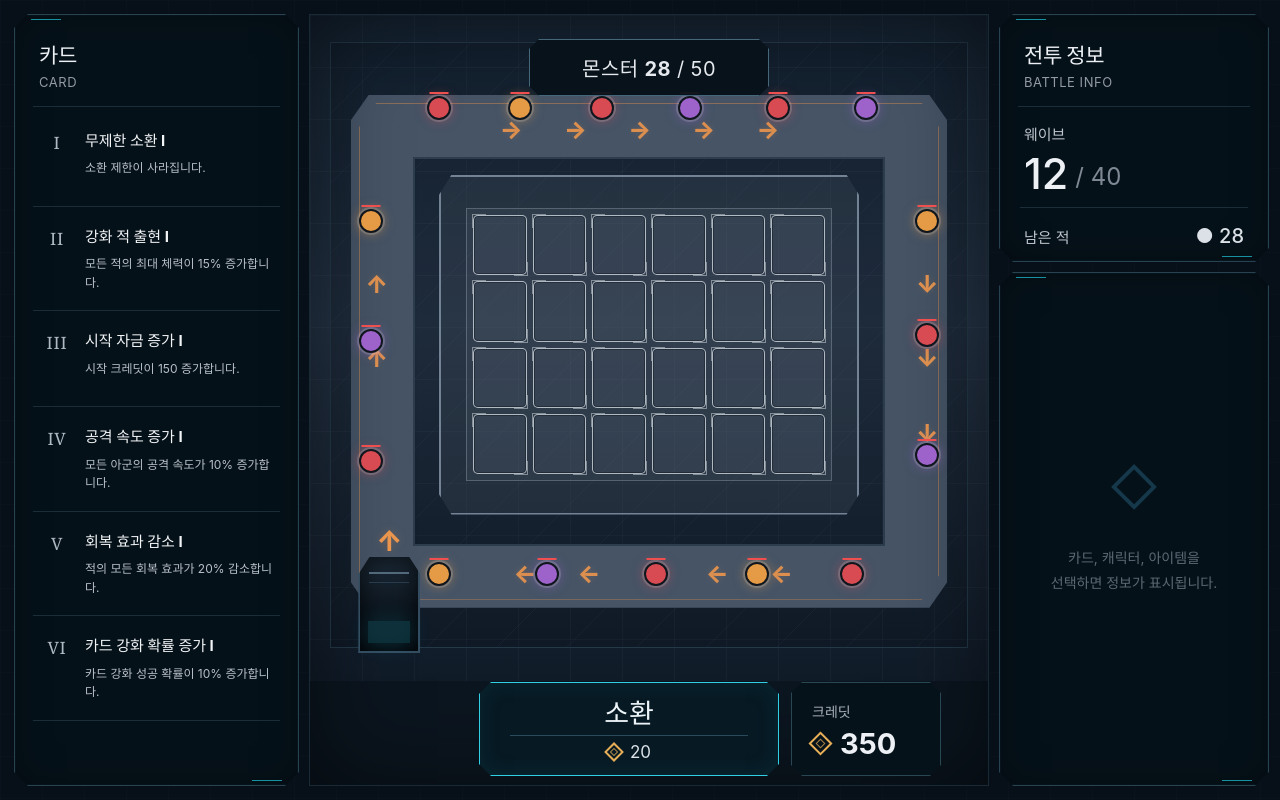
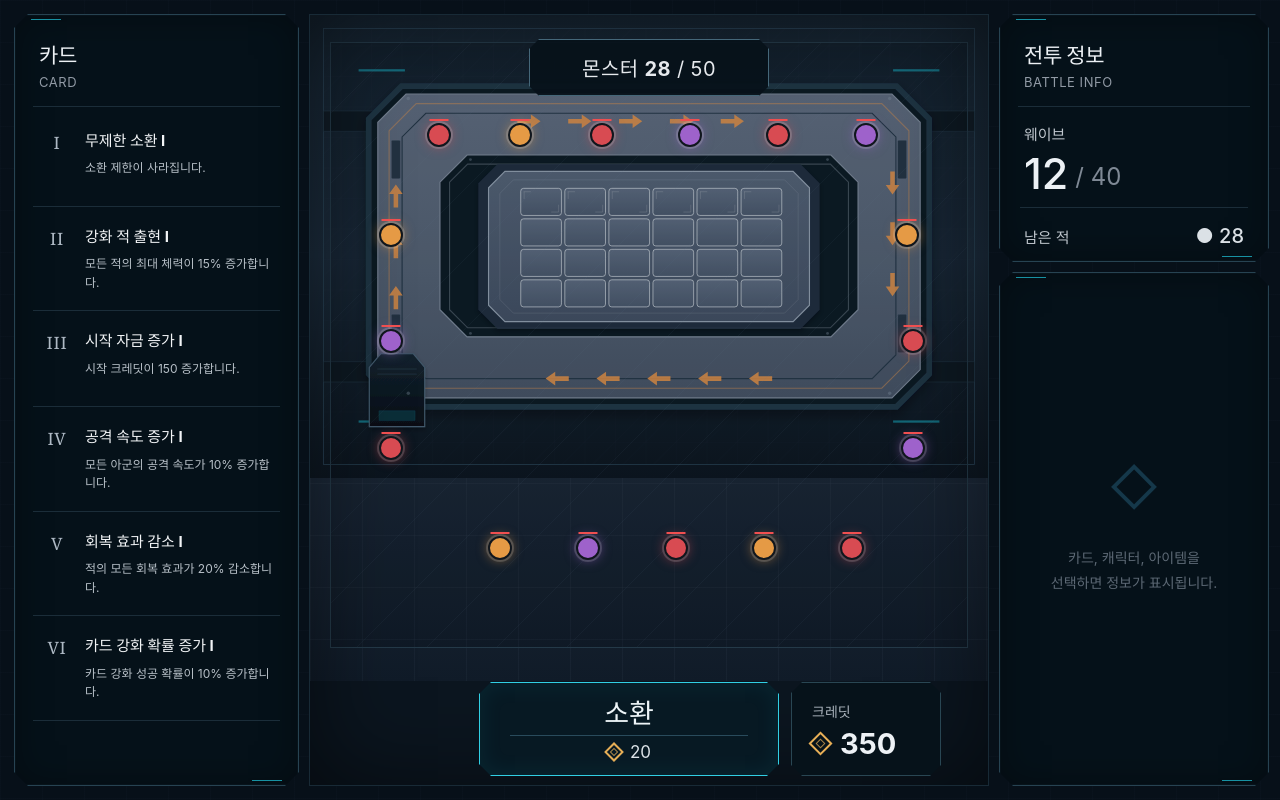
Before and after one commit to cistus75/DefencER, a React (Vite) app: page / in a window 1280 px wide. Built offline with nearby package versions, Linux system fonts and the light colour scheme.

Commit message:
refactor: use SVG battlefield background

```diff
--- a/src/App.tsx
+++ b/src/App.tsx
@@ -1,3 +1,5 @@
+import battlefieldSvg from './assets/battlefield.svg'
+
 const ruleCards = [
   { roman: 'I', title: '무제한 소환 I', desc: '소환 제한이 사라집니다.' },
   { roman: 'II', title: '강화 적 출현 I', desc: '모든 적의 최대 체력이 15% 증가합니다.' },
@@ -8,23 +10,23 @@ const ruleCards = [
 ]
 
 const enemies = [
-  { x: 19, y: 14, tone: 'red' },
-  { x: 31, y: 14, tone: 'orange' },
-  { x: 43, y: 14, tone: 'red' },
-  { x: 56, y: 14, tone: 'purple' },
-  { x: 69, y: 14, tone: 'red' },
-  { x: 82, y: 14, tone: 'purple' },
-  { x: 91, y: 31, tone: 'orange' },
-  { x: 91, y: 48, tone: 'red' },
-  { x: 91, y: 66, tone: 'purple' },
-  { x: 80, y: 84, tone: 'red' },
-  { x: 66, y: 84, tone: 'orange' },
-  { x: 51, y: 84, tone: 'red' },
-  { x: 35, y: 84, tone: 'purple' },
-  { x: 19, y: 84, tone: 'orange' },
-  { x: 9, y: 67, tone: 'red' },
-  { x: 9, y: 49, tone: 'purple' },
-  { x: 9, y: 31, tone: 'orange' },
+  { x: 19, y: 18, tone: 'red' },
+  { x: 31, y: 18, tone: 'orange' },
+  { x: 43, y: 18, tone: 'red' },
+  { x: 56, y: 18, tone: 'purple' },
+  { x: 69, y: 18, tone: 'red' },
+  { x: 82, y: 18, tone: 'purple' },
+  { x: 88, y: 33, tone: 'orange' },
+  { x: 89, y: 49, tone: 'red' },
+  { x: 89, y: 65, tone: 'purple' },
+  { x: 80, y: 80, tone: 'red' },
+  { x: 67, y: 80, tone: 'orange' },
+  { x: 54, y: 80, tone: 'red' },
+  { x: 41, y: 80, tone: 'purple' },
+  { x: 28, y: 80, tone: 'orange' },
+  { x: 12, y: 65, tone: 'red' },
+  { x: 12, y: 49, tone: 'purple' },
+  { x: 12, y: 33, tone: 'orange' },
 ]
 
 function CreditToken() {
@@ -45,27 +47,9 @@ function RuleCard({ roman, title, desc }: (typeof ruleCards)[number]) {
 
 function Battlefield() {
   return (
-    <div className="battlefield">
-      <div className="track track--outer" />
-      <div className="track track--inner" />
-
-      <div className="spawn-gate" aria-label="적 출현 지점">
-        <div className="spawn-gate__tunnel" />
-        <div className="spawn-gate__glow" />
-        <span>↑</span>
-      </div>
-
-      <div className="track-arrows track-arrows--top">→ → → → →</div>
-      <div className="track-arrows track-arrows--right">↓<br />↓<br />↓</div>
-      <div className="track-arrows track-arrows--bottom">← ← ← ← ←</div>
-      <div className="track-arrows track-arrows--left">↑<br />↑</div>
-
-      <div className="placement-board">
-        {Array.from({ length: 24 }, (_, index) => (
-          <div className="placement-slot" key={index} />
-        ))}
-      </div>
-
+    <div className="battlefield battlefield--svg">
+      <img className="battlefield-art" src={battlefieldSvg} alt="" aria-hidden="true" />
+      <div className="battlefield-actors">
         {enemies.map((enemy, index) => (
           <div
             key={index}
@@ -75,6 +59,7 @@ function Battlefield() {
             <span />
           </div>
         ))}
+      </div>
     </div>
   )
 }
```
Lines whose indentation alone changed are shown as unchanged.
